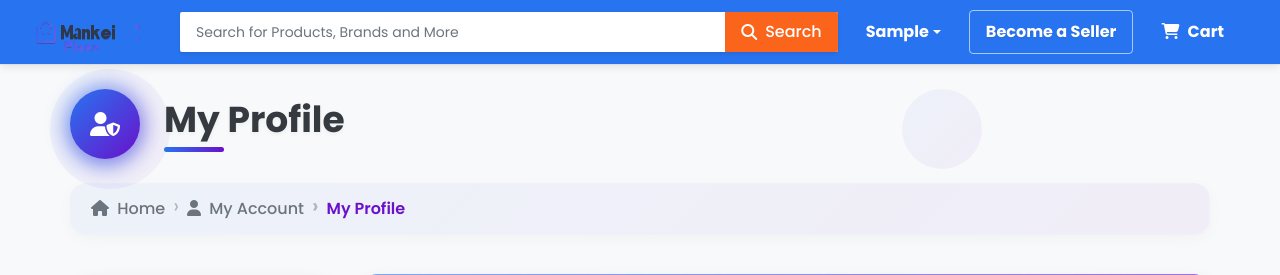
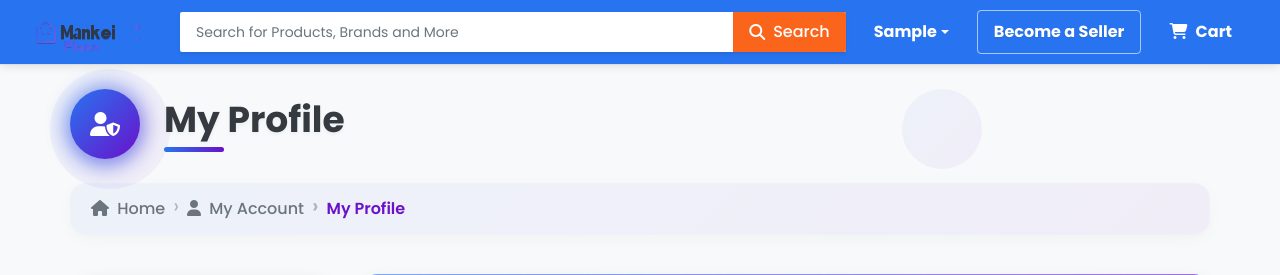
Before and after one commit to indranandjha1993/marketplace, a Django app: page /accounts/profile/ in a window 1280 px wide. Shown: the top 275 px of the page. Run offline with Django 5.2, Linux system fonts and the light colour scheme; the visitor is signed in with stand-in values (Sample User, id 1); data comes from the database, SQL or seed files in the repository; data that the repository does not hold is empty.

Commit message:
refactor(templates): improve accessibility and semantic markup in header
Enhance accessibility by adding ARIA roles, labels, and semantic HTML attributes. Simplify and align search bar markup for consistency across desktop and mobile views. Adjust spacing and alignment for better UI cohesion.

```diff
--- a/templates/includes/header.html
+++ b/templates/includes/header.html
@@ -1,7 +1,7 @@
 <!-- Header for Desktop and Mobile -->
-<header class="marketplace-header sticky-top">
+<header class="marketplace-header sticky-top" role="banner">
     <div class="container-fluid px-md-4">
-        <nav class="navbar navbar-expand-lg navbar-light py-2 px-1">
+        <nav class="navbar navbar-expand-lg navbar-light py-2 px-1" aria-label="Main navigation">
             <div class="d-flex align-items-center w-100">
                 <!-- Hamburger Menu Toggle (Mobile - Left Side) -->
                 <button class="btn btn-link nav-link d-lg-none me-2 p-1 marketplace-menu-toggle"
@@ -9,7 +9,7 @@
                         data-bs-toggle="offcanvas"
                         data-bs-target="#categoryOffcanvas"
                         aria-controls="categoryOffcanvas"
-                        aria-label="Categories menu">
+                        aria-label="Open categories menu">
                     <i class="fas fa-bars" aria-hidden="true"></i>
                     <span class="visually-hidden">Categories</span>
                 </button>
@@ -24,25 +24,22 @@
                          loading="lazy">
                 </a>
 
-                <!-- Flipkart-inspired Search Bar (Desktop) -->
-                <div class="d-none d-lg-flex flex-grow-1 mx-3 w-50">
-                    <form class="d-flex w-100"
-                          action="{% url 'products:browse_products' %}"
-                          method="GET"
-                          role="search"
-                          id="desktopSearchForm"
-                          aria-label="Desktop search form">
-                        <div class="marketplace-search-wrapper">
+                <!-- Desktop Search Bar -->
+                <div class="d-none d-lg-flex flex-grow-1 mx-3 w-50 align-items-center">
+                    <form class="d-flex w-100" action="{% url 'products:browse_products' %}" method="GET" role="search" id="desktopSearchForm" aria-label="Desktop search form">
+                        <label for="desktopSearchInput" class="visually-hidden">Search products</label>
+                        <div class="marketplace-search-wrapper flex-grow-1">
                             <div class="marketplace-search-container">
                                 <input type="search"
                                        name="q"
                                        id="desktopSearchInput"
                                        class="marketplace-search-input"
                                        placeholder="Search for Products, Brands and More"
-                                       aria-label="Search products">
+                                       aria-label="Search products"
+                                       autocomplete="off">
                                 <button class="marketplace-search-button" type="submit" aria-label="Search">
                                     <i class="fas fa-search" aria-hidden="true"></i>
-                                    <span class="search-text">Search</span>
+                                    <span class="search-text d-none d-xl-inline">Search</span>
                                 </button>
                             </div>
                         </div>
@@ -50,9 +47,9 @@
                 </div>
 
                 <!-- Right-aligned Nav Items -->
-                <div class="ms-auto d-flex align-items-center">
+                <div class="ms-auto d-flex align-items-center gap-2">
                     <!-- Account Menu -->
-                    <div class="nav-item dropdown me-3">
+                    <div class="nav-item dropdown me-2">
                         <a class="nav-link dropdown-toggle d-flex align-items-center marketplace-nav-link user-account-link"
                            href="#"
                            id="accountDropdown"
@@ -61,11 +58,7 @@
                            aria-expanded="false"
                            aria-label="Account menu">
                             <i class="fas fa-user-circle me-1 d-lg-none" aria-hidden="true"></i>
-                            {% if user.is_authenticated %}
-                            <span class="fw-bold">{{ user.first_name|default:"Account" }}</span>
-                            {% else %}
-                            <span class="fw-bold">Login</span>
-                            {% endif %}
+                            <span class="fw-bold">{% if user.is_authenticated %}{{ user.first_name|default:"Account" }}{% else %}Login{% endif %}</span>
                         </a>
                         <ul class="dropdown-menu dropdown-menu-end shadow-lg marketplace-dropdown" aria-labelledby="accountDropdown">
                             {% if user.is_authenticated %}
@@ -134,7 +127,7 @@
 
                     <!-- Become a Seller - Desktop only -->
                     {% if not user.is_vendor %}
-                    <div class="nav-item me-3 d-none d-lg-block">
+                    <div class="nav-item me-2 d-none d-lg-block">
                         <a class="nav-link fw-bold marketplace-seller-btn" href="{% url 'vendors:become_vendor' %}" aria-label="Become a seller">
                             Become a Seller
                         </a>
@@ -142,7 +135,7 @@
                     {% endif %}
 
                     <!-- Cart with badge -->
-                    <div class="nav-item me-3 d-flex align-items-center">
+                    <div class="nav-item me-2 d-flex align-items-center">
                         <a class="nav-link position-relative marketplace-nav-link marketplace-cart-link" href="{% url 'cart:cart_detail' %}" aria-label="Shopping cart">
                             <i class="fas fa-shopping-cart" aria-hidden="true"></i>
                             <span class="fw-bold ms-1 d-none d-lg-inline">Cart</span>
@@ -157,20 +150,17 @@
 
         <!-- Mobile Search Bar -->
         <div class="d-lg-none pb-3 mt-2 mx-auto">
-            <form class="d-flex w-100"
-                  action="{% url 'products:browse_products' %}"
-                  method="GET"
-                  role="search"
-                  id="mobileSearchForm"
-                  aria-label="Mobile search form">
-                <div class="marketplace-search-wrapper mobile-search">
+            <form class="d-flex w-100" action="{% url 'products:browse_products' %}" method="GET" role="search" id="mobileSearchForm" aria-label="Mobile search form">
+                <label for="mobileSearchInput" class="visually-hidden">Search products</label>
+                <div class="marketplace-search-wrapper mobile-search flex-grow-1">
                     <div class="marketplace-search-container">
                         <input type="search"
                                name="q"
                                id="mobileSearchInput"
                                class="marketplace-search-input"
                                placeholder="Search for Products, Brands and More"
-                               aria-label="Search products">
+                               aria-label="Search products"
+                               autocomplete="off">
                         <button class="marketplace-search-button" type="submit" aria-label="Search">
                             <i class="fas fa-search" aria-hidden="true"></i>
                         </button>
```
